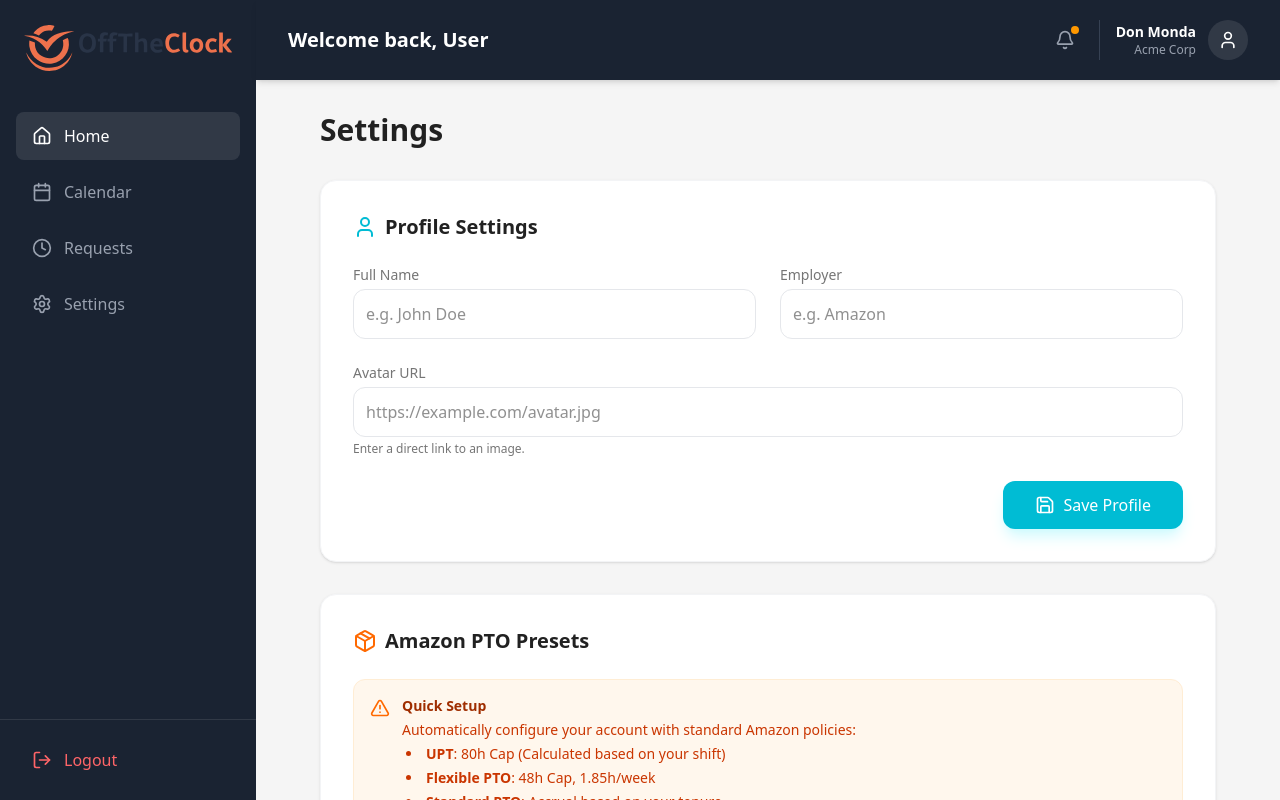
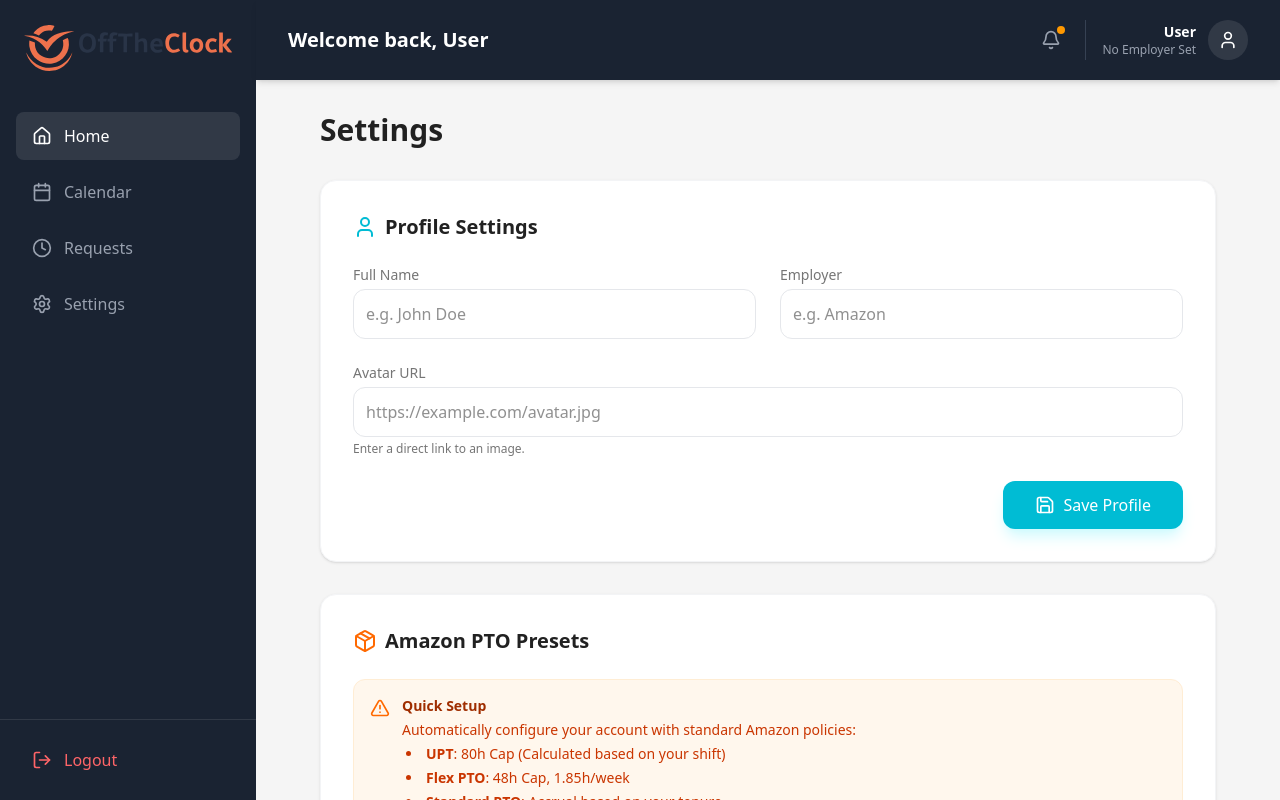
Before and after one commit to thef4tdaddy/offtheclock, a React app in the folder frontend/: page /settings in a window 1280 px wide. Built offline with nearby package versions, Linux system fonts and the light colour scheme; no server answers; sample sign-in values are in the browser's storage; the HTML template or start-up script is replaced by a standard one.

Commit message:
refactor(pto): rename amazon categories
Rename 'UPT (Unpaid Time)' to 'UPT' and 'Flexible PTO' to 'Flex PTO' to match Amazon terminology.

```diff
--- a/frontend/src/components/Header.tsx
+++ b/frontend/src/components/Header.tsx
@@ -1,27 +1,38 @@
 import React, { useState } from 'react';
 import { useAuth } from '../context/AuthContext';
 import { User, Bell, Settings, LogOut } from 'lucide-react';
+import { useQuery } from '@tanstack/react-query';
+import axios from 'axios';
+
+interface UserProfile {
+  email: string;
+  full_name?: string;
+  employer?: string;
+  avatar_url?: string;
+}
 
 const Header: React.FC = () => {
-  const { token, logout } = useAuth();
+  const { logout } = useAuth();
   const [isDropdownOpen, setIsDropdownOpen] = useState(false);
 
-  // Mock data for now, derived from token or hardcoded
-  // In a real app, we'd fetch this from the API using the new React Query setup!
-  const userDetails = {
-    username: token ? 'User' : 'Guest', // We could decode the token if it was a JWT, but for now just placeholder
-    realName: 'Don Monda', // Mock data as requested
-    employer: 'Acme Corp', // Mock data as requested
-    avatarUrl: null, // Placeholder for avatar URL
-  };
+  const { data: profile } = useQuery<UserProfile>({
+    queryKey: ['userProfile'],
+    queryFn: async () => {
+      const res = await axios.get('/api/auth/users/me');
+      return res.data;
+    },
+    staleTime: 1000 * 60 * 5, // 5 minutes
+  });
 
-  // TODO: Implement Low UPT Warning (Issue #6)
-  // Logic: Check if UPT category balance < 0 and display warning icon/banner
+  // Derived display values
+  const displayName = profile?.full_name || profile?.email?.split('@')[0] || 'User';
+  const displayEmployer = profile?.employer || 'No Employer Set';
+  const avatarUrl = profile?.avatar_url;
 
   return (
     <header className="flex justify-between items-center h-20 px-8 bg-dark-blue text-white shadow-md shrink-0 z-10">
       <div>
-        <h1 className="text-xl font-bold">Welcome back, {userDetails.username}</h1>
+        <h1 className="text-xl font-bold">Welcome back, {displayName}</h1>
       </div>
       <div className="flex items-center gap-4">
         <button className="p-2 text-gray-400 hover:text-white transition-colors relative">
@@ -30,8 +41,8 @@ const Header: React.FC = () => {
         </button>
         <div className="flex items-center gap-3 pl-4 border-l border-gray-700 relative">
           <div className="text-right hidden sm:block">
-            <div className="text-sm font-semibold text-white">{userDetails.realName}</div>
-            <div className="text-xs text-gray-400">{userDetails.employer}</div>
+            <div className="text-sm font-semibold text-white">{displayName}</div>
+            <div className="text-xs text-gray-400">{displayEmployer}</div>
           </div>
 
           {/* Avatar Dropdown Trigger */}
@@ -39,8 +50,8 @@ const Header: React.FC = () => {
             onClick={() => setIsDropdownOpen(!isDropdownOpen)}
             className="w-10 h-10 bg-white/10 rounded-full flex items-center justify-center text-white hover:bg-white/20 transition-colors focus:outline-none overflow-hidden"
           >
-            {userDetails.avatarUrl ? (
-              <img src={userDetails.avatarUrl} alt="Profile" className="w-full h-full object-cover" />
+            {avatarUrl ? (
+              <img src={avatarUrl} alt="Profile" className="w-full h-full object-cover" />
             ) : (
               <User size={20} />
             )}
@@ -50,8 +61,8 @@ const Header: React.FC = () => {
           {isDropdownOpen && (
             <div className="absolute top-full right-0 mt-2 w-48 bg-white rounded-xl shadow-xl border border-gray-100 overflow-hidden py-1 z-50 animate-in fade-in slide-in-from-top-2">
               <div className="px-4 py-3 border-b border-gray-100 md:hidden">
-                <p className="text-sm font-semibold text-gray-900">{userDetails.realName}</p>
-                <p className="text-xs text-gray-500">{userDetails.employer}</p>
+                <p className="text-sm font-semibold text-gray-900">{displayName}</p>
+                <p className="text-xs text-gray-500">{displayEmployer}</p>
               </div>
               <a href="/settings" className="flex items-center gap-2 px-4 py-3 text-sm text-gray-700 hover:bg-gray-50 transition-colors">
                 <Settings size={16} />
--- a/frontend/src/pages/Settings/AmazonPresetSection.tsx
+++ b/frontend/src/pages/Settings/AmazonPresetSection.tsx
@@ -87,7 +87,7 @@ const AmazonPresetSection: React.FC = () => {
           </p>
           <ul className="text-sm text-orange-700 list-disc list-inside mt-1 ml-1 space-y-1">
             <li><strong>UPT</strong>: 80h Cap (Calculated based on your shift)</li>
-            <li><strong>Flexible PTO</strong>: 48h Cap, 1.85h/week</li>
+            <li><strong>Flex PTO</strong>: 48h Cap, 1.85h/week</li>
             <li><strong>Standard PTO</strong>: Accrual based on your tenure</li>
           </ul>
         </div>
```
Also changed, not shown: 2 other files (tests, documents, lock files or other folders).
